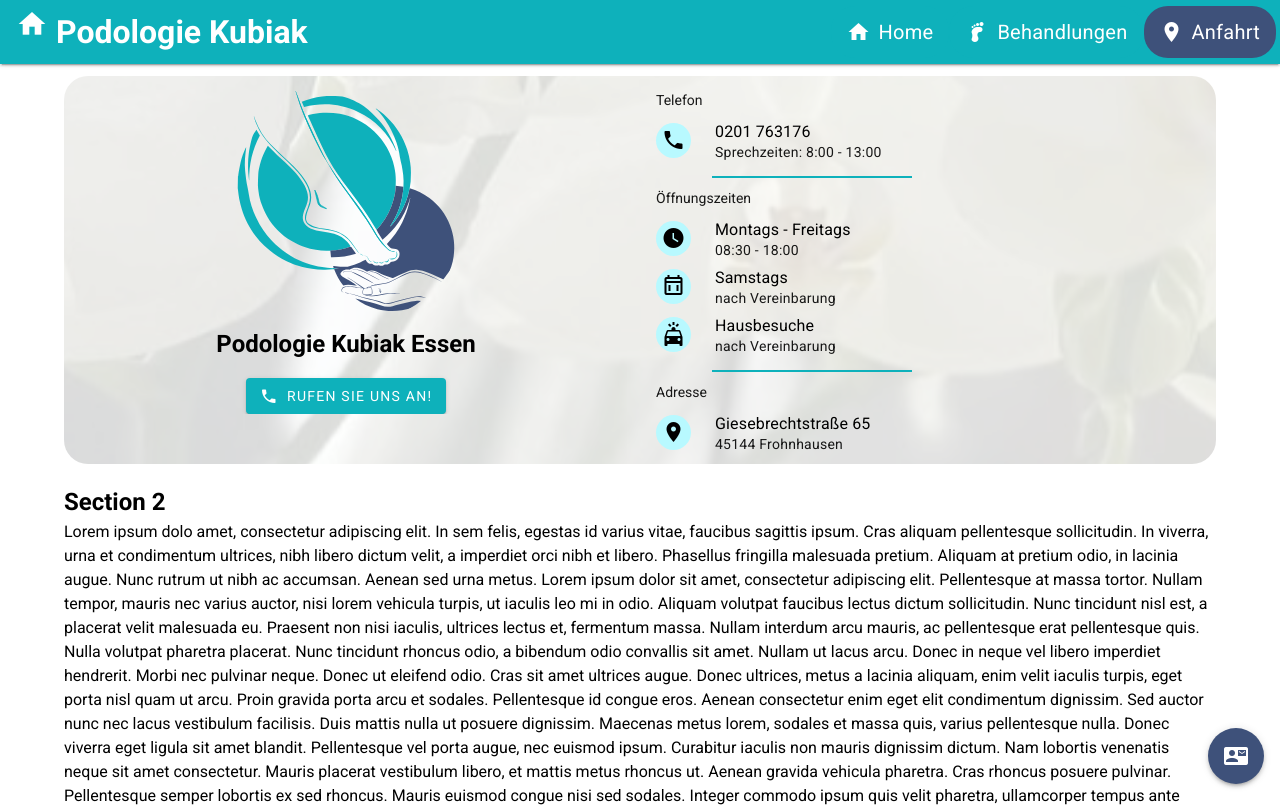
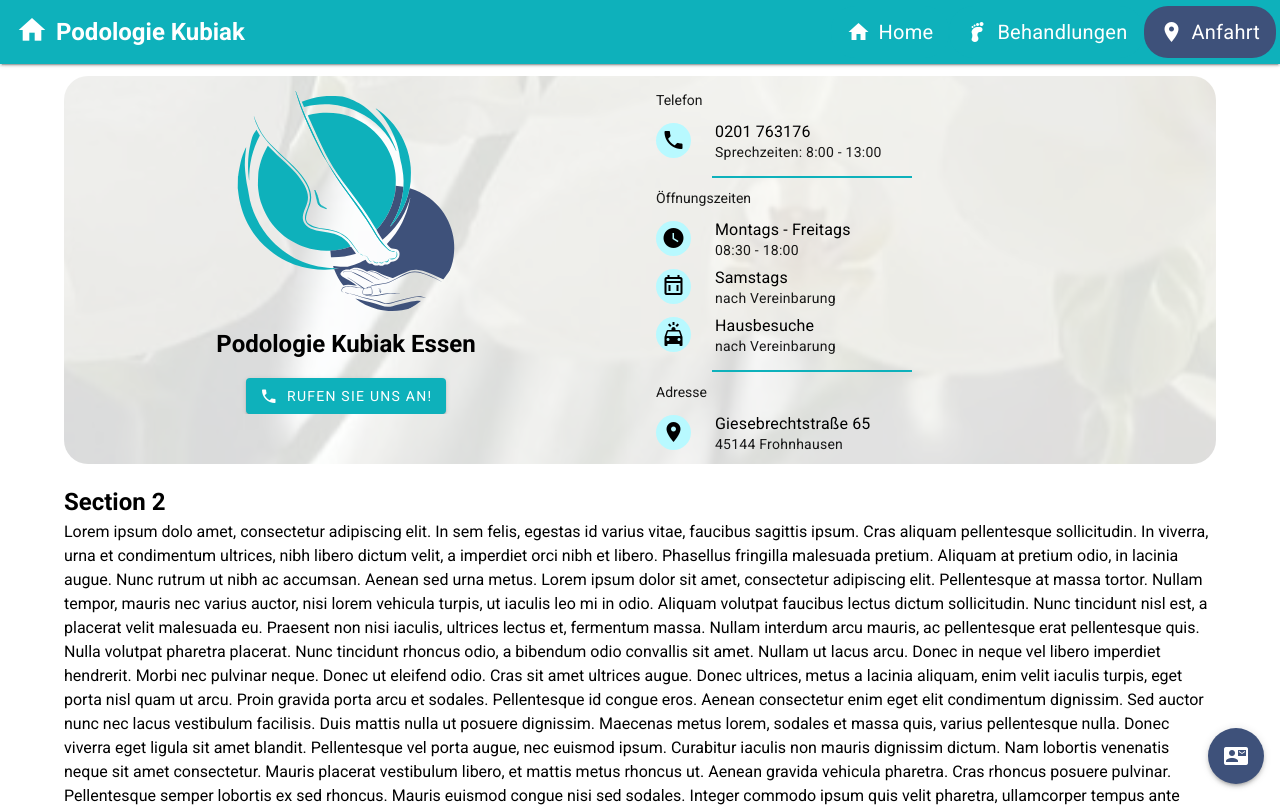
Before and after one commit to christianpetzold/podokubiak, a Vue app in the folder web-app/: page / in a window 1280 px wide. Shown: the top 807 px of the page. Built offline with nearby package versions, Linux system fonts and the light colour scheme.

Commit message:
continued working on app bar and added Impressum

```diff
--- /dev/null
+++ b/web-app/src/assets/styles/main.css
@@ -0,0 +1,3 @@
+h1{
+    font-size: 1.5rem;
+}
--- a/web-app/src/main.ts
+++ b/web-app/src/main.ts
@@ -2,6 +2,7 @@
 import {createApp} from 'vue'
 import vuetify from "@/plugins/vuetify.ts";
 import router from "@/router";
+import './assets/styles/main.css'
 
 if ('scrollRestoration' in history) {
     history.scrollRestoration = 'manual'
```
